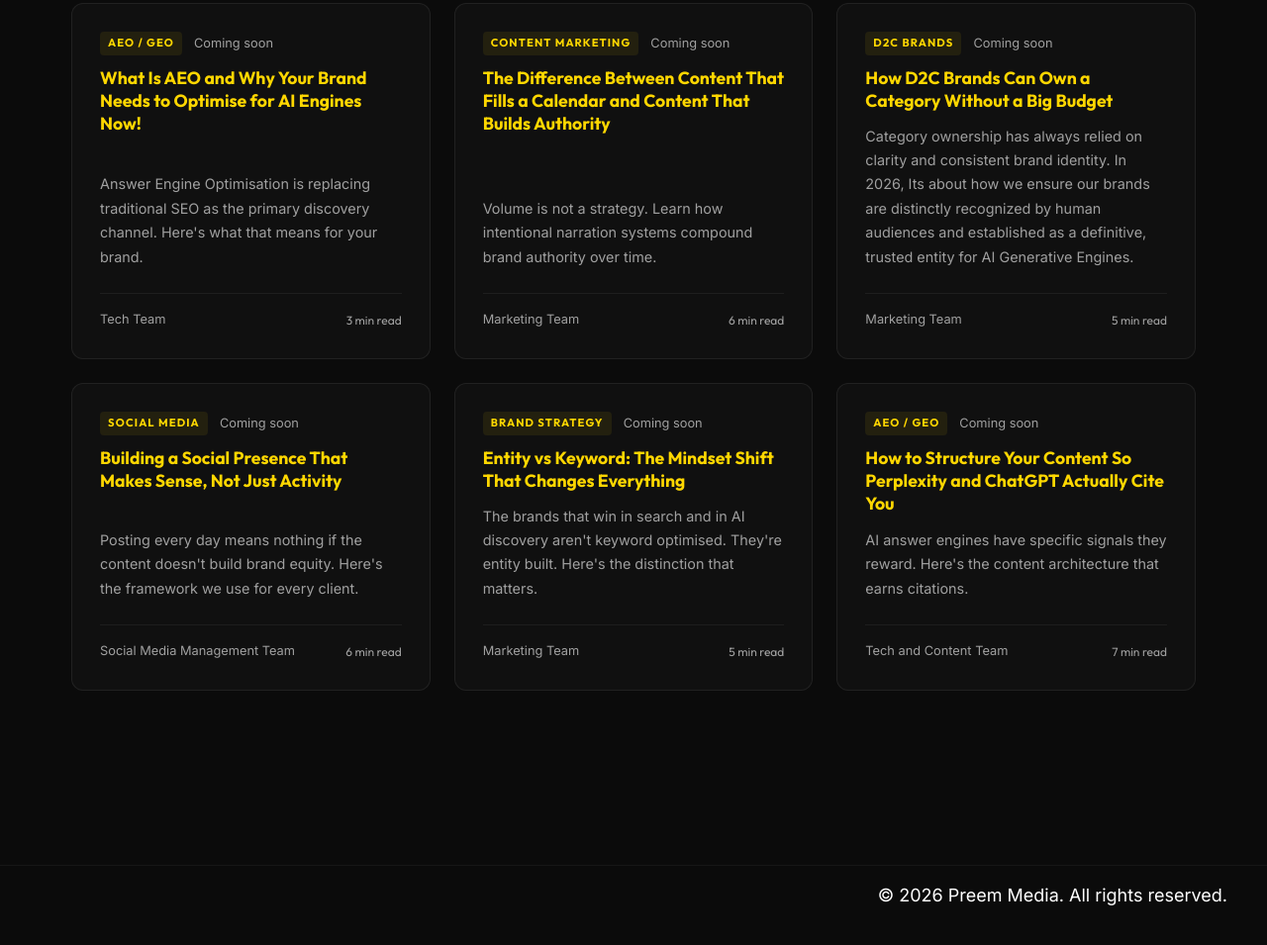
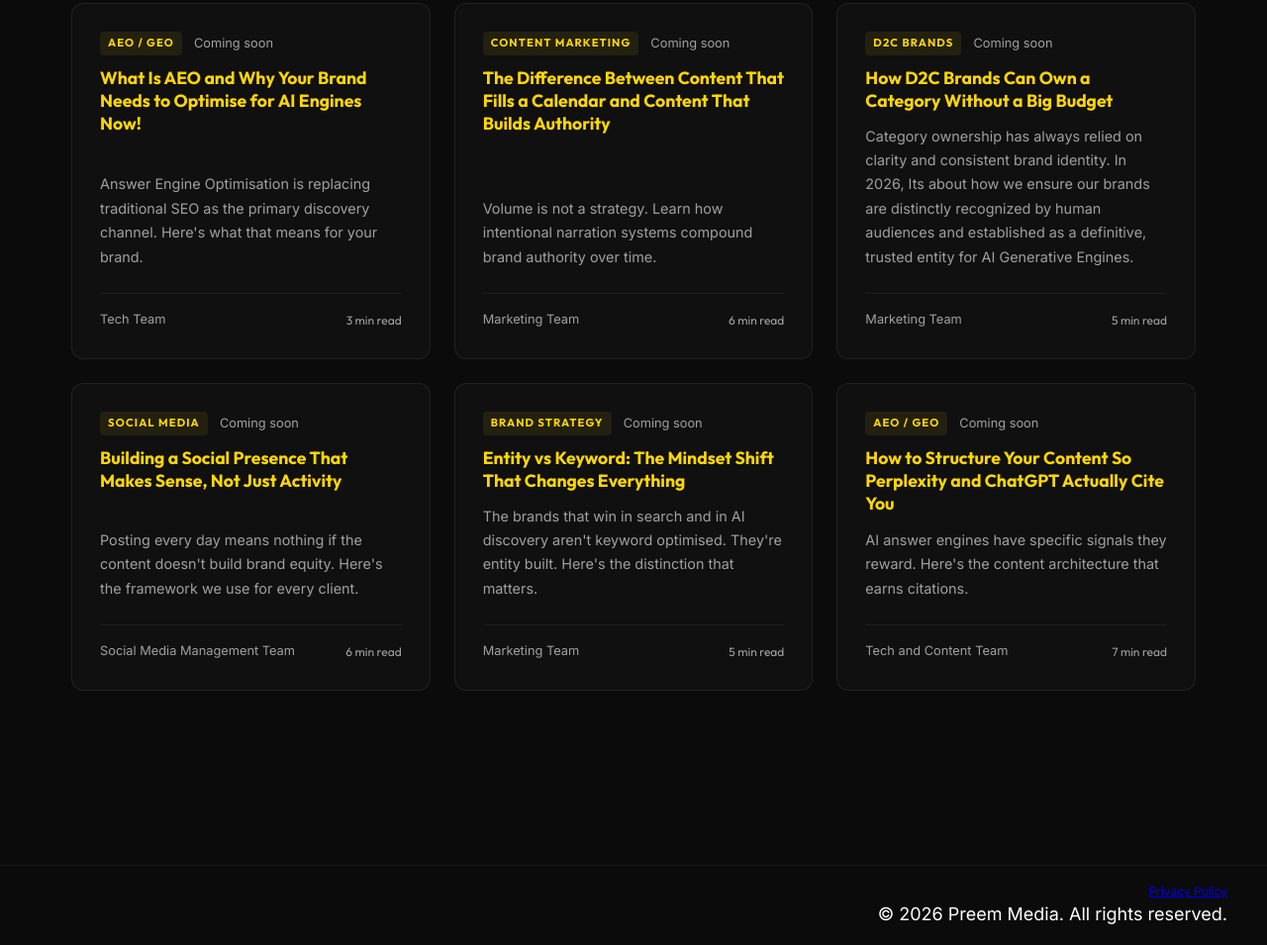
Before and after one commit to builtbyhavish/PreemRepository-website, a plain HTML site: page blogs-index.html in a window 1280 px wide. Shown: the part 993-1948 px from the top of the page at 99% size. Drawn offline with Linux system fonts and the light colour scheme.

Commit message:
Add privacy policy link to footer
Updated footer to include a privacy policy link.

```diff
--- a/blogs-index.html
+++ b/blogs-index.html
@@ -215,10 +215,10 @@
 
   </main>
 
-  <!-- ── FOOTER ── -->
-  <footer>
+   <footer>
     <div class="container footer-content">
-      <p>© 2026 Preem Media. All rights reserved.</p>
+      <a href="privacy-policy.html" class="footer-privacy-link">Privacy Policy</a>
+      <p class="footer-copy">© 2026 Preem Media. All rights reserved.</p>
     </div>
   </footer>
 
```
